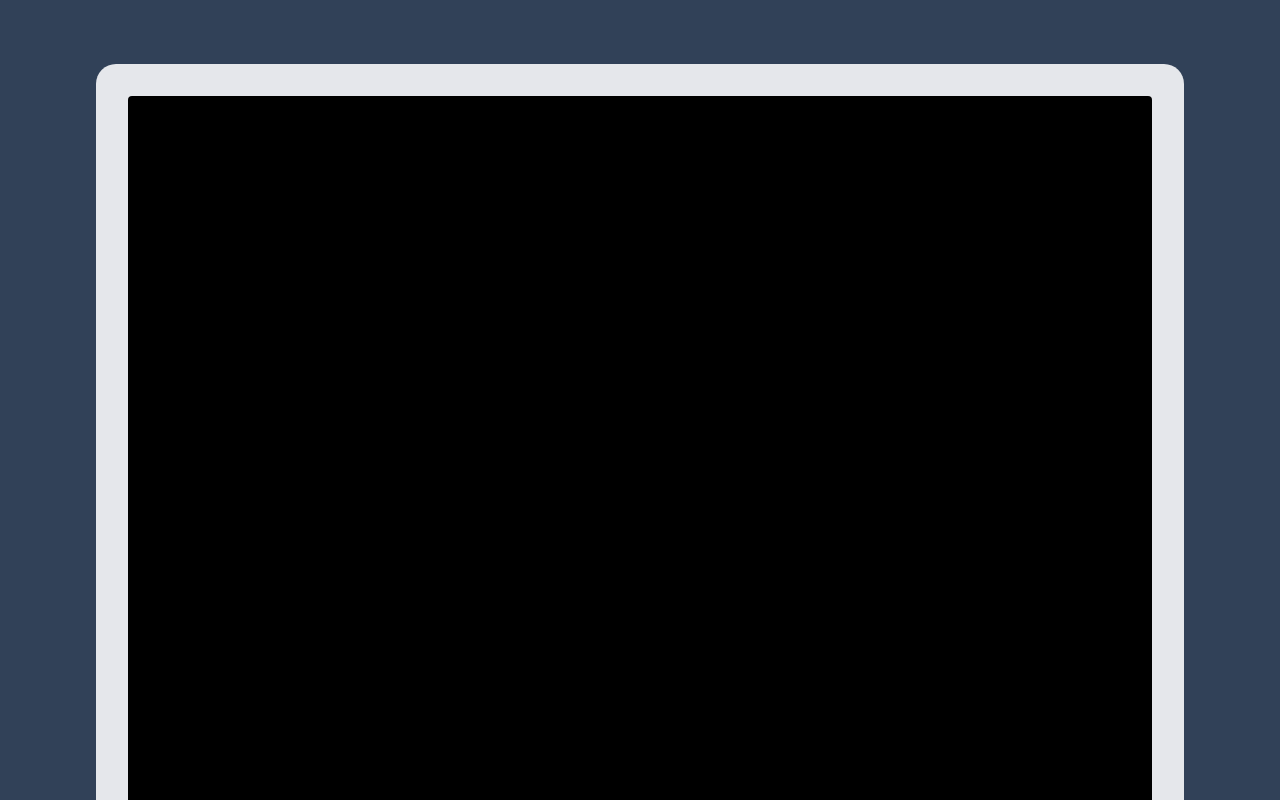
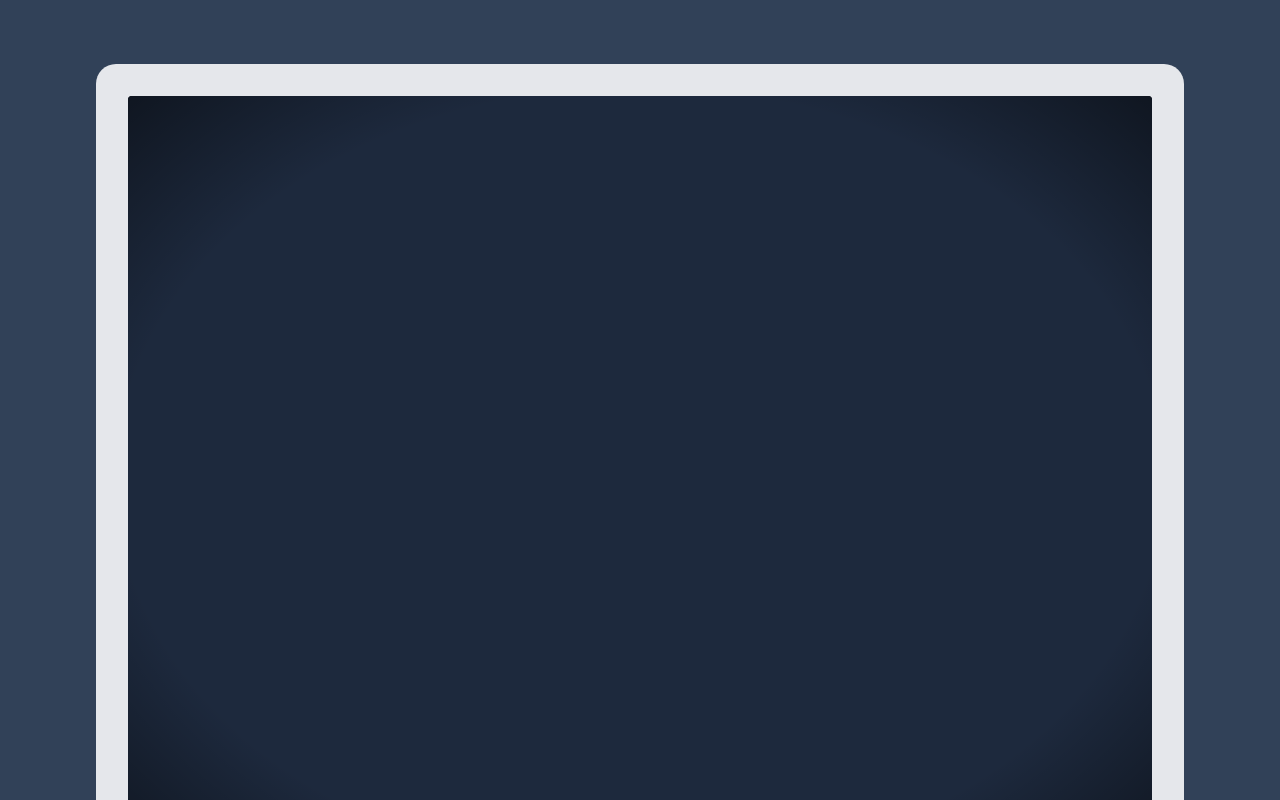
Before and after one commit to JamesTimms/web-terminal, a React (Vite) app: page / in a window 1280 px wide. Shown: the top 800 px of the page. Built offline with nearby package versions, Linux system fonts and the light colour scheme.

Commit message:
Update screen power on behaviour
Update Screen component to only turn on after the powerOn function is called. Update curvature effect to be more oval.

```diff
--- a/src/components/ui/crt-screen.styles.css
+++ b/src/components/ui/crt-screen.styles.css
@@ -64,13 +64,13 @@
 
 .crt-curvature {
   position: absolute;
-  top: 0;
-  left: 0;
-  width: 100%;
-  height: 100%;
+  top: -10%;
+  left: -10%;
+  width: 120%;
+  height: 120%;
   background: radial-gradient(
-    circle at center,
-    transparent 80%,
+    ellipse at center,
+    transparent 60%,
     rgba(0, 0, 0, 0.8) 100%
   );
   pointer-events: none;
--- a/src/components/ui/crt-screen.tsx
+++ b/src/components/ui/crt-screen.tsx
@@ -1,4 +1,4 @@
-import { forwardRef, useState, useEffect, useImperativeHandle } from "react";
+import { forwardRef, useState, useImperativeHandle } from "react";
 
 import "./crt-screen.styles.css";
 import { cn } from "~/lib/utils";
@@ -7,7 +7,7 @@ export type ChromaticStrength = "subtle" | "normal" | "strong" | "extreme";
 export type BloomType = "strong" | "subtle";
 
 export interface CrtScreenProps {
-  children: React.ReactNode;
+  children?: React.ReactNode;
   className?: string;
   chromaticStrength?: ChromaticStrength;
   bloomType?: BloomType;
@@ -16,6 +16,7 @@ export interface CrtScreenProps {
 
 export interface CrtScreenInterface {
   powerOff: () => void;
+  powerOn: () => void;
 }
 
 const hideSvgFilter = {
@@ -182,18 +183,13 @@ const CrtScreen = forwardRef<CrtScreenInterface, CrtScreenProps>(
           if (onPowerOff) onPowerOff();
         }, 600); // Match animation duration
       },
-    }));
-
-    useEffect(() => {
-      const timer = setTimeout(() => {
+      powerOn: () => {
         setPowerState("turning-on");
         setTimeout(() => {
           setPowerState("on");
         }, 1500); // Match animation duration
-      }, 300);
-
-      return () => clearTimeout(timer);
-    }, []);
+      },
+    }));
 
     const getFilterString = () => {
       const filters = [];
@@ -218,12 +214,11 @@ const CrtScreen = forwardRef<CrtScreenInterface, CrtScreenProps>(
     if (powerState === "off") {
       return (
         <div
-          className={cn(
-            "rounded-md bg-slate-950",
-            "aspect-video h-full w-full",
-          )}
+          className={cn("relative h-full w-full bg-slate-800", className)}
           {...props}
-        ></div>
+        >
+          <div className="crt-curvature" />
+        </div>
       );
     }
 
@@ -231,17 +226,14 @@ const CrtScreen = forwardRef<CrtScreenInterface, CrtScreenProps>(
       <>
         <ChromaticAberrationFilter strength={chromaticStrength} />
         <TextBloomFilter type={bloomType} />
-
+        <div className={cn("relative h-full w-full", className)}>
           <div
             className={cn(
-            "bg-slate-950",
-            "h-full w-full sm:aspect-video",
+              "relative h-full w-full bg-slate-800",
               getAnimationClass(),
-            className,
             )}
             style={{
               filter: getFilterString(),
-            position: "relative",
             }}
             {...props}
           >
@@ -253,6 +245,7 @@ const CrtScreen = forwardRef<CrtScreenInterface, CrtScreenProps>(
             <div className="crt-curvature" />
             <div className="crt-flicker" />
           </div>
+        </div>
       </>
     );
   },
--- a/src/features/Screen.tsx
+++ b/src/features/Screen.tsx
@@ -6,15 +6,12 @@ import { Terminal, DesktopBackground } from "~/components/ui/terminal";
 import { CrtScreen, CrtScreenInterface } from "~/components/ui/crt-screen";
 
 interface ScreenProps {
-  powerState: "on" | "off";
   terminalOptions: TerminalOptions;
   commands: Command[];
 }
 
 export const Screen = forwardRef<CrtScreenInterface, ScreenProps>(
-  ({ powerState, terminalOptions, commands }, ref) => {
-    if (powerState !== "on") return null;
-
+  ({ terminalOptions, commands }, ref) => {
     return (
       <CrtScreen ref={ref}>
         <DesktopBackground className="h-full w-full bg-slate-800">
--- a/src/routes/index.tsx
+++ b/src/routes/index.tsx
@@ -40,8 +40,10 @@ export const Route = createFileRoute("/")({
     );
 
     const handleStart = useCallback(() => {
+      if (!crtScreenRef.current) return;
+      crtScreenRef.current.powerOn();
+      playPowerOnSound();
       setPowerState("on");
-      playPowerOnSound();
     }, [playPowerOnSound]);
 
     const handleShutdown = useCallback(() => {
@@ -102,7 +104,6 @@ export const Route = createFileRoute("/")({
             >
               <Screen
                 ref={crtScreenRef}
-                powerState={powerState}
                 terminalOptions={terminalOptions}
                 commands={commands}
               />
@@ -122,7 +123,6 @@ export const Route = createFileRoute("/")({
                 <div className="crt-wrapper mx-auto border-2 border-slate-500 shadow-lg md:h-[768px] md:w-[1024px]">
                   <Screen
                     ref={crtScreenRef}
-                    powerState={powerState}
                     terminalOptions={terminalOptions}
                     commands={commands}
                   />
```
Lines whose indentation alone changed are shown as unchanged.
